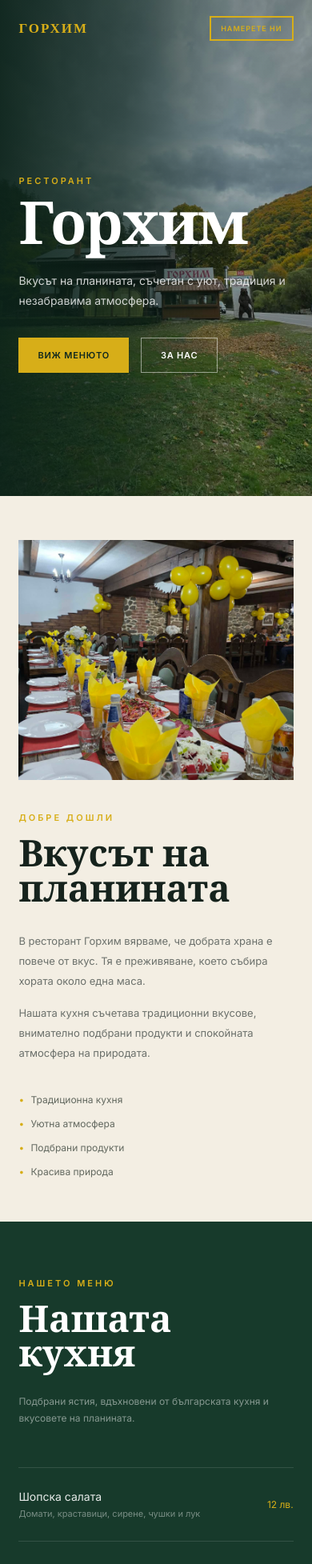
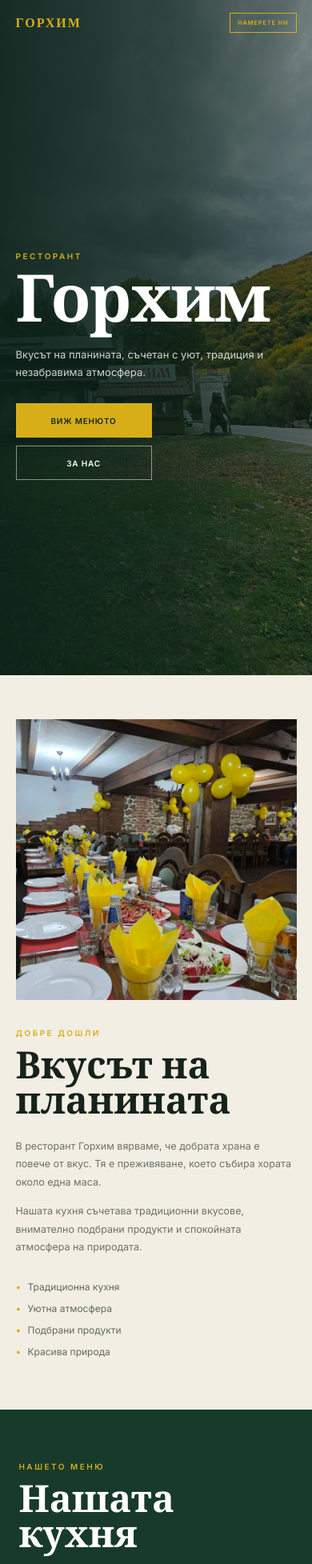
Before and after one commit to Janhri03/restaurant-gorhim, a React (Vite) app: page / in a window 390 px wide. Shown: the top 1955 px of the page at 80% size. Built offline with nearby package versions, Linux system fonts and the light colour scheme.

Commit message:
Updating responsive design

```diff
--- a/src/App.css
+++ b/src/App.css
@@ -586,21 +586,24 @@ h2 {
 
 /* RESPONSIVE */
 
-@media (max-width: 1100px) {
+/* SMALL DESKTOP / LARGE TABLET */
+
+@media (max-width: 1200px) {
   .container {
-    width: 88%;
+    width: min(1050px, 88%);
   }
 
   .hero h1 {
-    font-size: clamp(80px, 11vw, 118px);
+    font-size: clamp(82px, 10vw, 120px);
   }
 
   .about-grid {
+    width: 88%;
     gap: 50px;
   }
 
   .about-image-wrapper {
-    height: 390px;
+    height: 400px;
   }
 
   .location-grid {
@@ -608,16 +611,59 @@ h2 {
   }
 }
 
+
+/* TABLET */
+
 @media (max-width: 900px) {
+
+  /* NAVBAR */
+
+  .navbar {
+    padding: 20px 6%;
+  }
+
   .nav-links {
     display: none;
   }
 
+  .logo {
+    font-size: 19px;
+  }
+
+  .nav-contact {
+    padding: 10px 16px;
+    font-size: 10px;
+  }
+
+
+  /* HERO */
+
   .hero {
-    min-height: 650px;
+    min-height: 680px;
 
-    background-position: center;
+    background-position: center center;
   }
+
+  .hero-content {
+    width: 88%;
+
+    padding-top: 70px;
+  }
+
+  .hero h1 {
+    font-size: clamp(78px, 14vw, 105px);
+
+    letter-spacing: -2px;
+  }
+
+  .hero-text {
+    max-width: 480px;
+
+    font-size: 15px;
+  }
+
+
+  /* ABOUT */
 
   .about {
     padding: 70px 0;
@@ -626,37 +672,172 @@ h2 {
   .about-grid {
     grid-template-columns: 1fr;
 
-    gap: 40px;
+    width: 88%;
+
+    gap: 45px;
   }
 
   .about-image-wrapper {
-    height: 380px;
+    width: 100%;
+    height: auto;
+
+    aspect-ratio: 16 / 10;
+  }
+
+  .about-image {
+    width: 100%;
+    height: 100%;
+
+    object-fit: cover;
+  }
+
+  .about-content {
+    max-width: 650px;
+  }
+
+  .about-content > p:not(.eyebrow) {
+    max-width: 650px;
+
+    font-size: 14px;
+  }
+
+  .about-features {
+    max-width: 520px;
+  }
+
+
+  /* MENU */
+
+  .menu-section {
+    padding: 80px 0;
   }
 
   .menu-heading {
     grid-template-columns: 1fr;
 
-    gap: 25px;
+    gap: 24px;
   }
 
   .menu-intro {
+    max-width: 500px;
+
     justify-self: start;
+
+    font-size: 13px;
+  }
+
+  .menu-item {
+    min-height: 95px;
+  }
+
+  .menu-item h3 {
+    font-size: 15px;
+  }
+
+  .menu-item p {
+    font-size: 12px;
+  }
+
+  .menu-item > span {
+    font-size: 13px;
+  }
+
+
+  /* GALLERY */
+
+  .gallery-section {
+    padding: 75px 0 85px;
+  }
+
+  .gallery-grid {
+    grid-template-columns: 1fr 1fr;
+    grid-template-rows: 300px 220px 220px;
+
+    gap: 8px;
+  }
+
+  .gallery-large {
+    grid-column: 1 / 3;
+    grid-row: 1;
+  }
+
+  .gallery-grid img:nth-child(2) {
+    grid-column: 1;
+    grid-row: 2;
+  }
+
+  .gallery-grid img:nth-child(3) {
+    grid-column: 2;
+    grid-row: 2;
+  }
+
+  .gallery-grid img:nth-child(4) {
+    grid-column: 1;
+    grid-row: 3;
+  }
+
+  .gallery-grid img:nth-child(5) {
+    grid-column: 2;
+    grid-row: 3;
+  }
+
+
+  /* LOCATION */
+
+  .location-section {
+    padding: 75px 0;
   }
 
   .location-grid {
     grid-template-columns: 1fr;
 
-    gap: 50px;
+    gap: 45px;
+  }
+
+  .map,
+  .map iframe {
+    min-height: 350px;
+  }
+
+  .location-content {
+    max-width: 550px;
+  }
+
+
+  /* FOOTER */
+
+  .footer {
+    padding: 28px 0;
   }
 }
 
+
+/* MOBILE */
+
 @media (max-width: 650px) {
+
+  /* GENERAL */
+
   .container {
     width: 88%;
   }
 
+  h2 {
+    font-size: clamp(42px, 12vw, 56px);
+  }
+
+  .eyebrow {
+    margin-bottom: 14px;
+
+    font-size: 10px;
+    letter-spacing: 2.5px;
+  }
+
+
+  /* NAVBAR */
+
   .navbar {
-    padding: 20px 6%;
+    padding: 18px 6%;
   }
 
   .logo {
@@ -664,66 +845,180 @@ h2 {
   }
 
   .nav-contact {
-    padding: 8px 12px;
+    padding: 8px 11px;
 
-    font-size: 9px;
+    border-width: 1.5px;
+
+    font-size: 8px;
+    letter-spacing: 0.8px;
   }
 
+
+  /* HERO */
+
   .hero {
-    min-height: 620px;
+    min-height: 100svh;
+
+    background-position: 58% center;
+  }
+
+  .hero-overlay {
+    background:
+      linear-gradient(
+        90deg,
+        rgba(11, 34, 25, 0.92) 0%,
+        rgba(11, 34, 25, 0.73) 55%,
+        rgba(11, 34, 25, 0.35) 100%
+      ),
+      linear-gradient(
+        180deg,
+        rgba(6, 19, 14, 0.25),
+        rgba(6, 19, 14, 0.3)
+      );
   }
 
   .hero-content {
-    padding-top: 65px;
+    width: 88%;
+
+    padding-top: 70px;
   }
 
   .hero h1 {
-    font-size: 74px;
+    margin-bottom: 20px;
+
+    font-size: clamp(68px, 20vw, 92px);
+
+    line-height: 0.88;
 
     letter-spacing: -2px;
   }
 
   .hero-text {
-    max-width: 340px;
+    max-width: 360px;
 
     font-size: 14px;
+    line-height: 1.7;
   }
 
   .hero-buttons {
-    flex-wrap: wrap;
+    margin-top: 28px;
+
+    gap: 10px;
   }
 
+  .button {
+    min-height: 43px;
+
+    padding: 0 18px;
+
+    font-size: 10px;
+  }
+
+
+  /* ABOUT */
+
   .about {
-    padding: 55px 0;
+    padding: 55px 0 65px;
   }
 
   .about-grid {
     width: 88%;
+
+    gap: 35px;
   }
 
   .about-image-wrapper {
-    height: 300px;
+    aspect-ratio: 4 / 3;
+
+    height: auto;
+  }
+
+  .about-content h2 {
+    margin-bottom: 22px;
+  }
+
+  .about-content > p:not(.eyebrow) {
+    margin-bottom: 14px;
+
+    font-size: 13px;
+    line-height: 1.8;
   }
 
   .about-features {
     grid-template-columns: 1fr;
+
+    margin-top: 16px;
+
+    gap: 12px;
   }
 
+  .about-features span {
+    font-size: 12px;
+  }
+
+
+  /* MENU */
+
   .menu-section {
-    padding: 70px 0;
+    padding: 65px 0 75px;
+  }
+
+  .menu-heading {
+    margin-bottom: 35px;
+  }
+
+  .menu-intro {
+    font-size: 12px;
+    line-height: 1.7;
   }
 
   .menu-item {
-    gap: 25px;
+    min-height: auto;
+
+    padding: 22px 0;
+
+    align-items: flex-start;
+
+    gap: 20px;
+  }
+
+  .menu-item h3 {
+    font-size: 14px;
   }
 
   .menu-item p {
-    padding-right: 10px;
+    max-width: 260px;
+
+    padding-right: 0;
+
+    font-size: 11px;
+    line-height: 1.6;
+  }
+
+  .menu-item > span {
+    flex-shrink: 0;
+
+    padding-top: 2px;
+
+    font-size: 12px;
+  }
+
+
+  /* GALLERY */
+
+  .gallery-section {
+    padding: 60px 0 70px;
+  }
+
+  .gallery-section h2 {
+    margin-bottom: 28px;
   }
 
   .gallery-grid {
     grid-template-columns: 1fr 1fr;
-    grid-template-rows: 260px 180px 180px;
+    grid-template-rows: 260px 170px 170px;
+
+    gap: 6px;
   }
 
   .gallery-large {
@@ -731,31 +1026,81 @@ h2 {
     grid-row: 1;
   }
 
-  .gallery-grid img:nth-child(4),
+  .gallery-grid img:nth-child(2) {
+    grid-column: 1;
+    grid-row: 2;
+  }
+
+  .gallery-grid img:nth-child(3) {
+    grid-column: 2;
+    grid-row: 2;
+  }
+
+  .gallery-grid img:nth-child(4) {
+    grid-column: 1;
+    grid-row: 3;
+  }
+
   .gallery-grid img:nth-child(5) {
-    grid-column: auto;
-    grid-row: auto;
+    grid-column: 2;
+    grid-row: 3;
   }
+
+
+  /* LOCATION */
 
   .location-section {
     padding: 60px 0;
   }
 
+  .location-grid {
+    gap: 35px;
+  }
+
   .map,
   .map iframe {
-    min-height: 300px;
+    min-height: 280px;
   }
 
   .location-content h2 {
-    font-size: 46px;
+    margin-bottom: 30px;
+
+    font-size: 48px;
+  }
+
+  .contact-row {
+    margin-bottom: 20px;
+  }
+
+  .contact-row h3 {
+    font-size: 11px;
+  }
+
+  .contact-row p {
+    font-size: 12px;
+  }
+
+  .location-button {
+    margin-top: 8px;
+  }
+
+
+  /* FOOTER */
+
+  .footer {
+    padding: 28px 0;
   }
 
   .footer-content {
     flex-direction: column;
 
-    gap: 20px;
+    gap: 16px;
 
     text-align: center;
+  }
+
+  .footer-logo {
+    font-size: 18px;
   }
 
   .footer p,
@@ -763,3 +1108,151 @@ h2 {
     font-size: 12px;
   }
 }
+
+
+/* SMALL PHONES */
+
+@media (max-width: 480px) {
+
+  /* NAVBAR */
+
+  .navbar {
+    padding: 16px 5%;
+  }
+
+  .logo {
+    font-size: 16px;
+  }
+
+  .nav-contact {
+    padding: 7px 9px;
+
+    font-size: 7.5px;
+  }
+
+
+  /* HERO */
+
+  .hero {
+    min-height: 100svh;
+
+    background-position: 60% center;
+  }
+
+  .hero-content {
+    width: 90%;
+  }
+
+  .hero h1 {
+    font-size: clamp(62px, 21vw, 82px);
+  }
+
+  .hero-text {
+    max-width: 310px;
+
+    font-size: 13px;
+  }
+
+  .hero-buttons {
+    width: 100%;
+
+    flex-direction: column;
+
+    align-items: flex-start;
+  }
+
+  .hero-buttons .button {
+    width: 170px;
+  }
+
+
+  /* ABOUT */
+
+  .about-grid {
+    width: 90%;
+  }
+
+  .about-image-wrapper {
+    aspect-ratio: 1 / 1;
+  }
+
+  .about-content > p:not(.eyebrow) {
+    font-size: 12.5px;
+  }
+
+
+  /* MENU */
+
+  .menu-item {
+    padding: 20px 0;
+
+    gap: 14px;
+  }
+
+  .menu-item h3 {
+    font-size: 13px;
+  }
+
+  .menu-item p {
+    max-width: 210px;
+
+    font-size: 10.5px;
+  }
+
+  .menu-item > span {
+    font-size: 11px;
+  }
+
+
+  /* GALLERY */
+
+  .gallery-grid {
+    display: grid;
+
+    grid-template-columns: 1fr;
+    grid-template-rows: none;
+
+    gap: 8px;
+  }
+
+  .gallery-grid img,
+  .gallery-large,
+  .gallery-grid img:nth-child(2),
+  .gallery-grid img:nth-child(3),
+  .gallery-grid img:nth-child(4),
+  .gallery-grid img:nth-child(5) {
+    grid-column: 1;
+    grid-row: auto;
+
+    height: 230px;
+  }
+
+  .gallery-large {
+    height: 300px;
+  }
+
+
+  /* LOCATION */
+
+  .map,
+  .map iframe {
+    min-height: 250px;
+  }
+
+  .location-content h2 {
+    font-size: 44px;
+  }
+
+  .location-button {
+    width: 100%;
+
+    text-align: center;
+  }
+
+
+  /* FOOTER */
+
+  .footer-links {
+    gap: 16px;
+  }
+}
```
